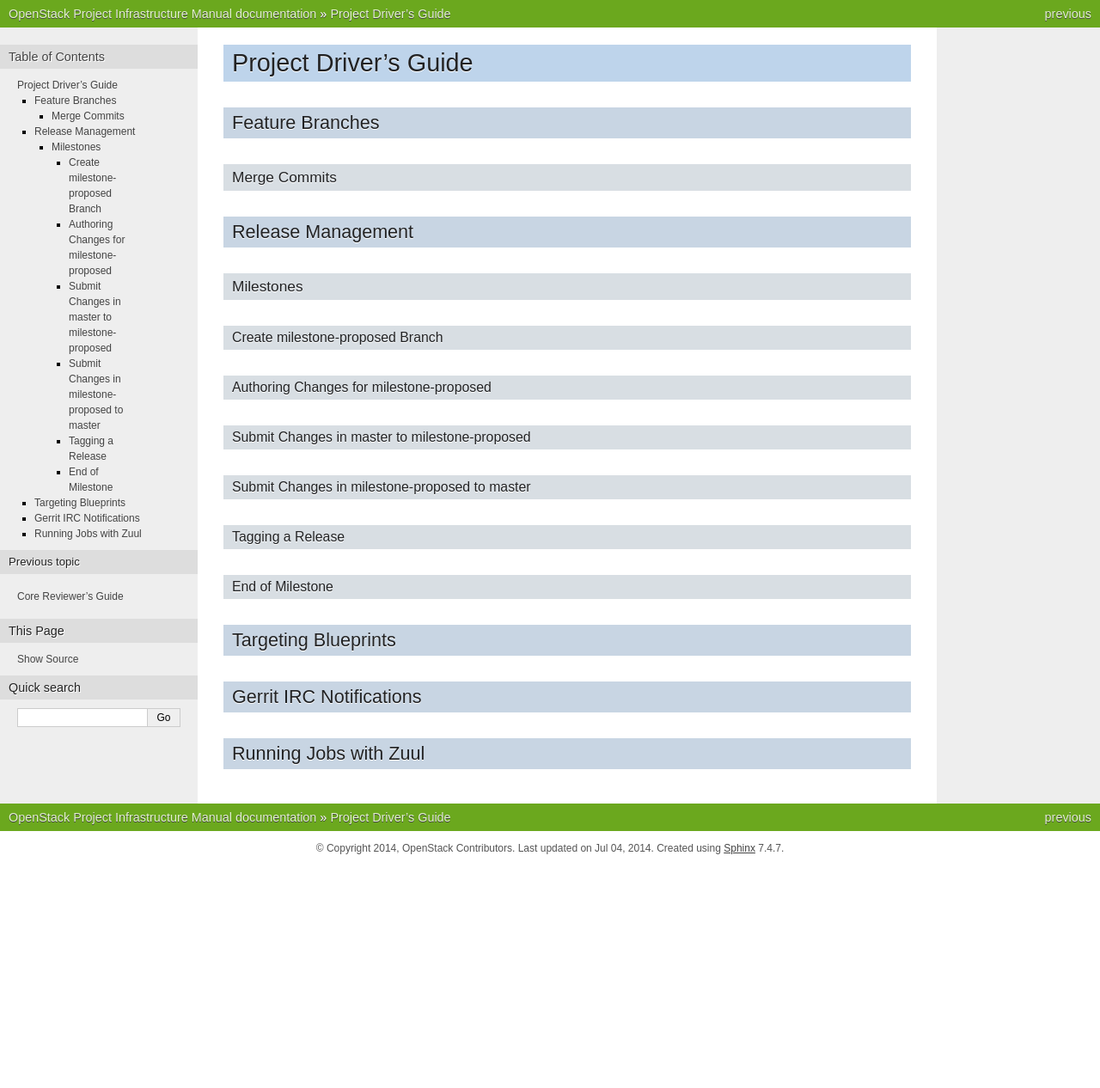
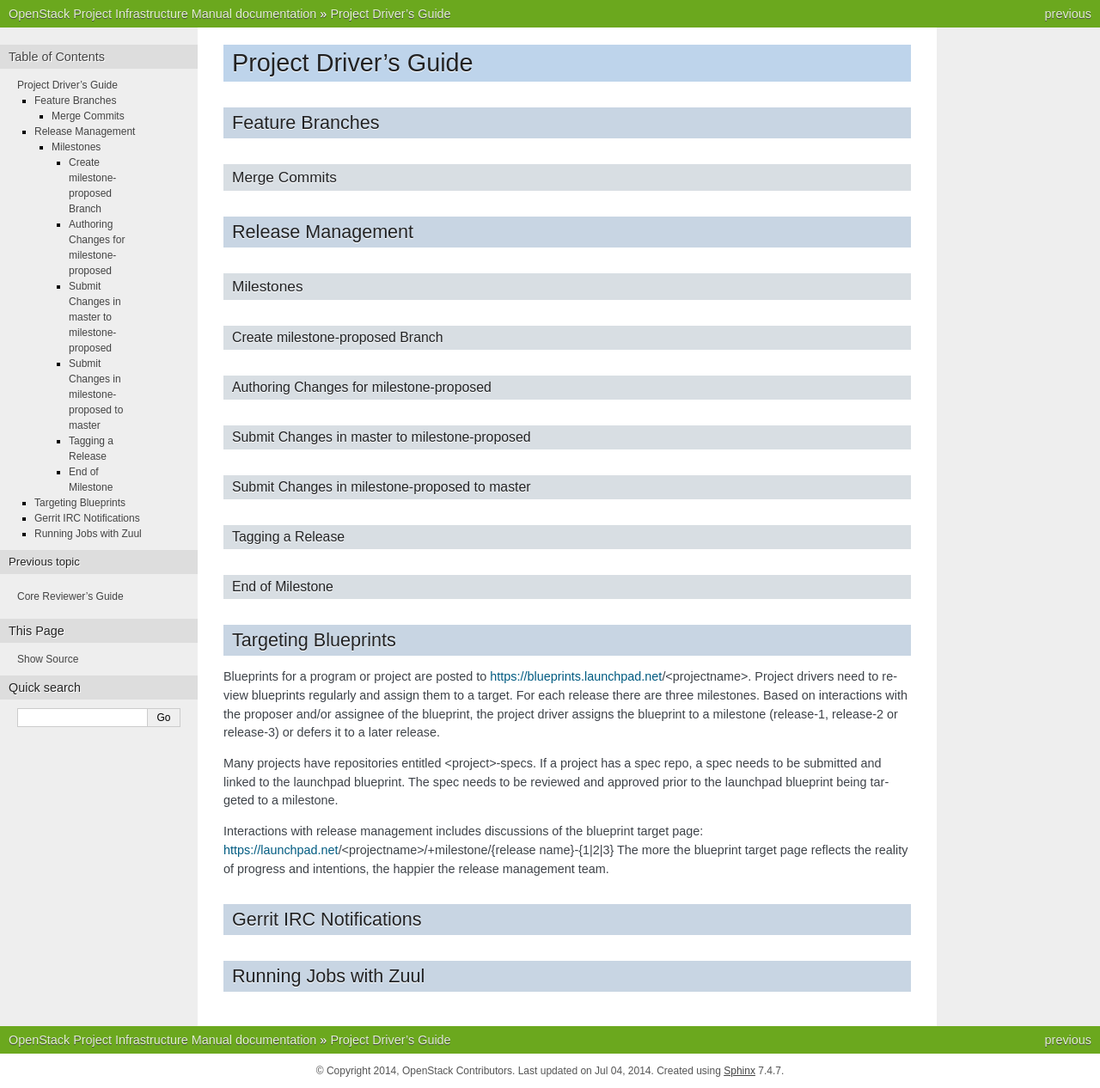
Before and after one commit to openstack-archive/infra-manual, a Sphinx documentation site: the page built from doc/source/drivers.rst, in a window 1280 px wide. Shown: the whole page at 86% size. Built offline with Sphinx 7.4.7, drawn with Linux system fonts in a browser that asks for light colours; before the commit the page ends 1007 px from its top, so only the background shows below that.

Commit message:
Adds some text to Targeting Blueprints
Currently there is no text under the heading Targeting
Blueprints. This patch adds some text.

Change-Id: I1a49f66b4a06e2010ac88b02efc2a80a736797a7

```diff
--- a/doc/source/drivers.rst
+++ b/doc/source/drivers.rst
@@ -38,6 +38,23 @@
 Targeting Blueprints
 ====================
 
+Blueprints for a program or project are posted to
+https://blueprints.launchpad.net/<projectname>. Project drivers need to review
+blueprints regularly and assign them to a target. For each release there are three
+milestones. Based on interactions with the proposer and/or assignee of the blueprint,
+the project driver assigns the blueprint to a milestone
+(release-1, release-2 or release-3) or defers it to a later release.
+
+Many projects have repositories entitled <project>-specs. If a project has a spec
+repo, a spec needs to be submitted and linked to the launchpad blueprint. The spec
+needs to be reviewed and approved prior to the launchpad blueprint being targeted to
+a milestone.
+
+Interactions with release management includes discussions of the blueprint target
+page: https://launchpad.net/<projectname>/+milestone/{release name}-{1|2|3} The more
+the blueprint target page reflects the reality of progress and intentions, the happier
+the release management team.
+
 Gerrit IRC Notifications
 ========================
 
```
